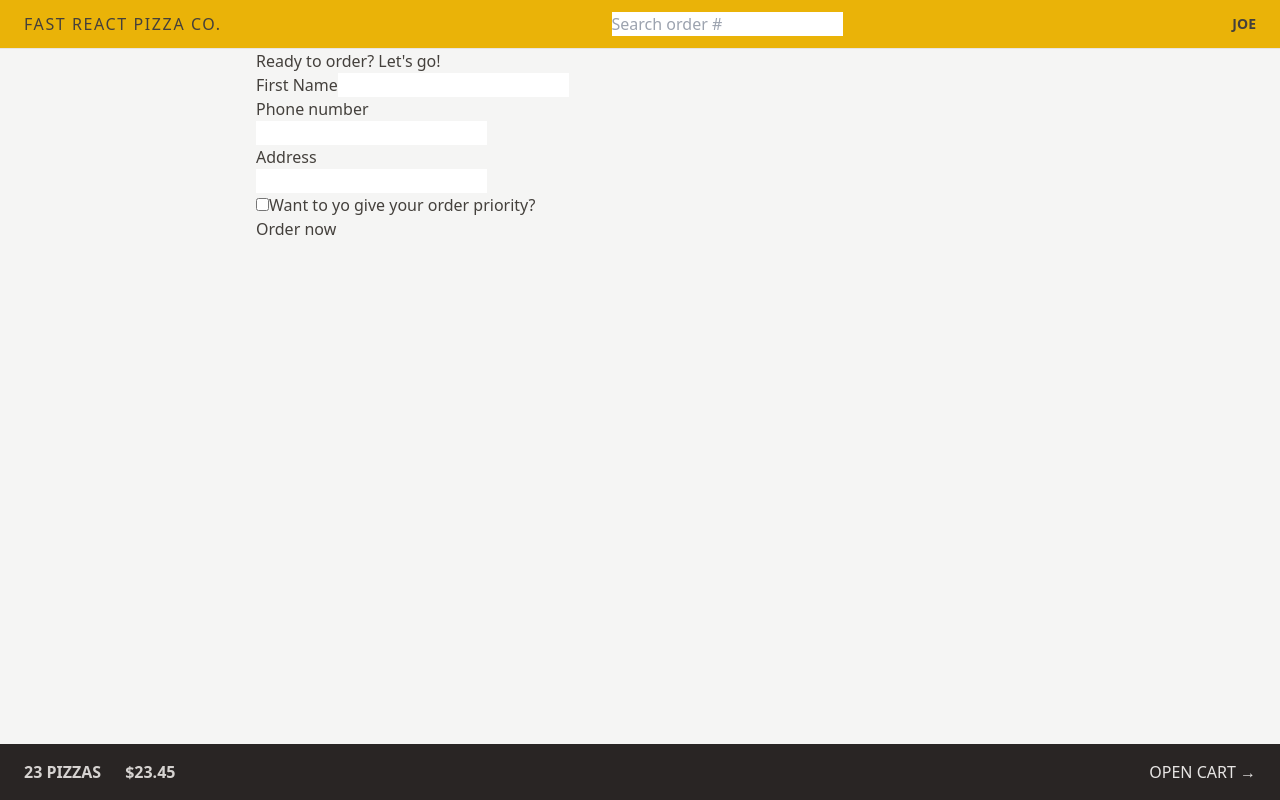
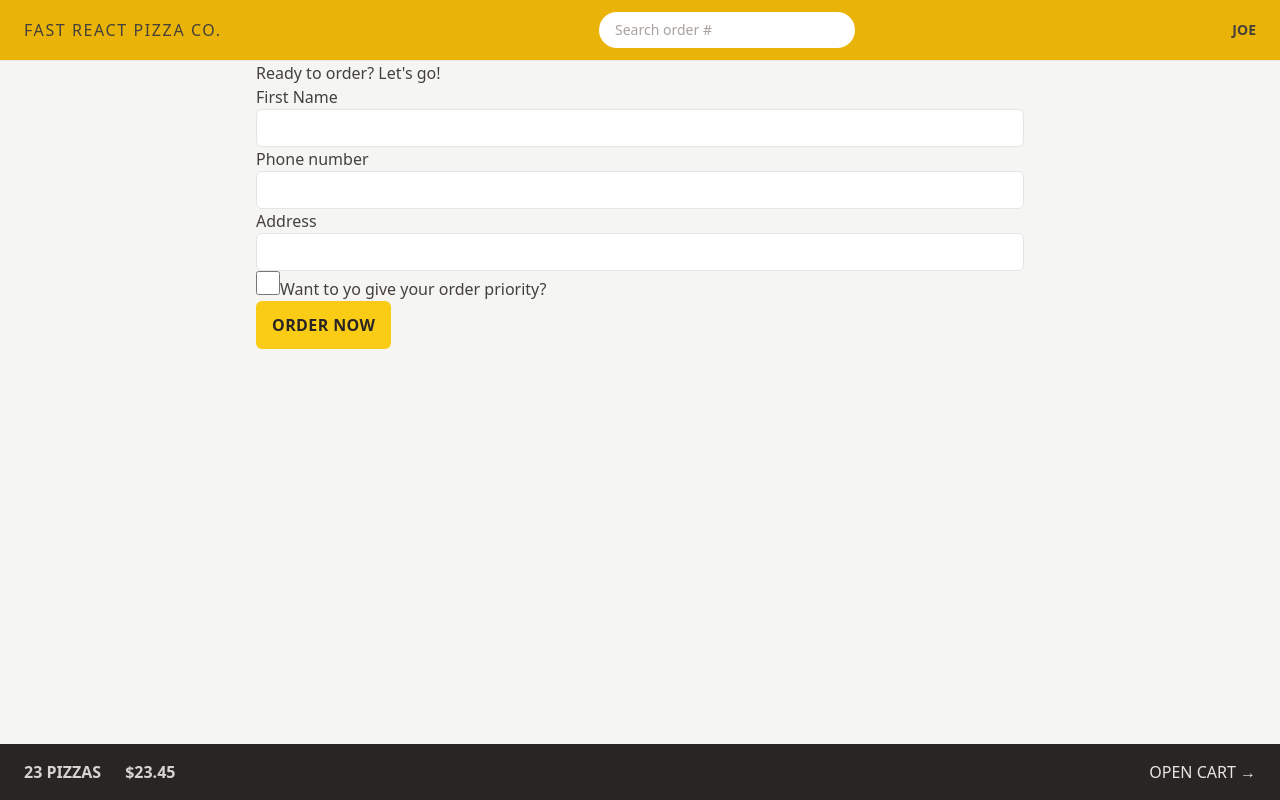
Before and after one commit to breakthrough001/react-pizza-co, a React (Vite) app: page /order/new in a window 1280 px wide. Built offline with nearby package versions, Linux system fonts and the light colour scheme.

Commit message:
button components

```diff
--- a/src/features/cart/Cart.jsx
+++ b/src/features/cart/Cart.jsx
@@ -1,4 +1,5 @@
-import { Link } from 'react-router-dom';
+import LinkButton from '../../ui/LinkButton';
+import Button from '../../ui/Button';
 
 const fakeCart = [
   {
@@ -29,12 +30,13 @@
 
   return (
     <div>
-      <Link to="/menu">&larr; Back to menu</Link>
+      <LinkButton to="/menu">&larr; Back to menu</LinkButton>
 
       <h2>Your cart, %NAME%</h2>
 
       <div>
-        <Link to="/order/new">Order pizzas</Link>
+        <Button to="/order/new">Order pizzas</Button>
+
         <button>Clear cart</button>
       </div>
     </div>
--- a/src/features/order/CreateOrder.jsx
+++ b/src/features/order/CreateOrder.jsx
@@ -4,8 +4,9 @@
   redirect,
   useActionData,
   useNavigation,
-} from "react-router-dom";
-import { createOrder } from "../../services/apiRestaurant";
+} from 'react-router-dom';
+import { createOrder } from '../../services/apiRestaurant';
+import Button from '../../ui/Button';
 
 // https://uibakery.io/regex-library/phone-number
 const isValidPhone = (str) =>
@@ -16,21 +17,21 @@
 const fakeCart = [
   {
     pizzaId: 12,
-    name: "Mediterranean",
+    name: 'Mediterranean',
     quantity: 2,
     unitPrice: 16,
     totalPrice: 32,
   },
   {
     pizzaId: 6,
-    name: "Vegetale",
+    name: 'Vegetale',
     quantity: 1,
     unitPrice: 13,
     totalPrice: 13,
   },
   {
     pizzaId: 11,
-    name: "Spinach and Mushroom",
+    name: 'Spinach and Mushroom',
     quantity: 1,
     unitPrice: 15,
     totalPrice: 15,
@@ -39,7 +40,7 @@
 
 function CreateOrder() {
   const navigation = useNavigation();
-  const isSubmitting = navigation.state === "submitting";
+  const isSubmitting = navigation.state === 'submitting';
 
   const formErrors = useActionData();
 
@@ -54,13 +55,13 @@
       <Form method="POST">
         <div>
           <label>First Name</label>
-          <input type="text" name="customer" required />
+          <input className="input" type="text" name="customer" required />
         </div>
 
         <div>
           <label>Phone number</label>
           <div>
-            <input type="tel" name="phone" required />
+            <input className="input" type="tel" name="phone" required />
           </div>
           {formErrors?.phone && <p>{formErrors.phone}</p>}
         </div>
@@ -68,12 +69,13 @@
         <div>
           <label>Address</label>
           <div>
-            <input type="text" name="address" required />
+            <input type="text" name="address" required className="input" />
           </div>
         </div>
 
         <div>
           <input
+            className="h-6 w-6 accent-yellow-400 focus:outline-none focus:ring focus:ring-yellow-400 focus:ring-offset-2"
             type="checkbox"
             name="priority"
             id="priority"
@@ -85,9 +87,9 @@
 
         <div>
           <input type="hidden" name="cart" value={JSON.stringify(cart)} />
-          <button disabled={isSubmitting}>
-            {isSubmitting ? "Placing order..." : "Order now"}
-          </button>
+          <Button disabled={isSubmitting}>
+            {isSubmitting ? 'Placing order...' : 'Order now'}
+          </Button>
         </div>
       </Form>
     </div>
@@ -102,22 +104,24 @@
   const order = {
     ...data,
     cart: JSON.parse(data.cart),
-    priority: data.priority === "on",
+    priority: data.priority === 'on',
   };
 
   const errors = {};
   if (!isValidPhone(order.phone))
     // if there is an error, add errors.phone to errors object
     errors.phone =
-      "Please give us your correct phone number. We may need to contact you.";
+      'Please give us your correct phone number. We may need to contact you.';
 
   if (Object.keys(errors).length > 0) return errors;
 
   // If everything is ok, create new order and redirect
-  const newOrder = await createOrder(order);
+  // const newOrder = await createOrder(order);
 
   // the id is created from the api on the server\
-  return redirect(`/order/${newOrder.id}`);
+  // return redirect(`/order/${newOrder.id}`);
+
+  return null;
 }
 
 export default CreateOrder;
--- a/src/features/order/SearchOrder.jsx
+++ b/src/features/order/SearchOrder.jsx
@@ -1,15 +1,15 @@
-import { useState } from "react";
-import { useNavigate } from "react-router-dom";
+import { useState } from 'react';
+import { useNavigate } from 'react-router-dom';
 
 function SearchOrder() {
-  const [query, setQuery] = useState("");
+  const [query, setQuery] = useState('');
   const navigate = useNavigate();
 
   function handleSubmit(e) {
     e.preventDefault();
     if (!query) return;
     navigate(`/order/${query}`);
-    setQuery("");
+    setQuery('');
   }
 
   return (
@@ -18,6 +18,7 @@
         placeholder="Search order #"
         value={query}
         onChange={(e) => setQuery(e.target.value)}
+        className="w-28 rounded-full px-4 py-2 text-sm transition-all duration-300 placeholder:text-stone-400 focus:outline-none focus:ring focus:ring-yellow-500 focus:ring-opacity-50 sm:w-64 sm:focus:w-72"
       />
     </form>
   );
--- a/src/features/user/CreateUser.jsx
+++ b/src/features/user/CreateUser.jsx
@@ -1,4 +1,5 @@
 import { useState } from 'react';
+import Button from '../../ui/Button';
 
 function CreateUser() {
   const [username, setUsername] = useState('');
@@ -18,12 +19,12 @@
         placeholder="Your full name"
         value={username}
         onChange={(e) => setUsername(e.target.value)}
-        className="w-72"
+        className="input mb-8 w-72"
       />
 
       {username !== '' && (
         <div>
-          <button>Start ordering</button>
+          <Button>Start ordering</Button>
         </div>
       )}
     </form>
--- a/src/index.css
+++ b/src/index.css
@@ -2,41 +2,48 @@
 @tailwind components;
 @tailwind utilities;
 
-/* body {
-  font-family: system-ui, -apple-system, BlinkMacSystemFont, 'Segoe UI', Roboto,
-    Oxygen, Ubuntu, Cantarell, 'Open Sans', 'Helvetica Neue', sans-serif;
-  background-color: #f7f7f7;
-  color: #444;
+@layer components {
+  .input {
+    @apply w-full rounded-md border border-stone-200 px-4 py-2 text-sm transition-all duration-300 placeholder:text-stone-400 focus:outline-none focus:ring focus:ring-yellow-400 md:px-6;
+  }
 }
-
-.layout {
-  display: grid;
-  grid-template-rows: auto 1fr auto;
-  gap: 32px;
-  height: 100dvh;
-} */
 
 /* https://dev.to/afif/i-made-100-css-loaders-for-your-next-project-4eje */
 .loader {
   width: 45px;
   aspect-ratio: 0.75;
   --c: no-repeat linear-gradient(#252525 0 0);
-  background: var(--c) 0% 50%, var(--c) 50% 50%, var(--c) 100% 50%;
+  background:
+    var(--c) 0% 50%,
+    var(--c) 50% 50%,
+    var(--c) 100% 50%;
   background-size: 20% 50%;
   animation: loading 1s infinite linear;
 }
 
 @keyframes loading {
   20% {
-    background-position: 0% 0%, 50% 50%, 100% 50%;
+    background-position:
+      0% 0%,
+      50% 50%,
+      100% 50%;
   }
   40% {
-    background-position: 0% 100%, 50% 0%, 100% 50%;
+    background-position:
+      0% 100%,
+      50% 0%,
+      100% 50%;
   }
   60% {
-    background-position: 0% 50%, 50% 100%, 100% 0%;
+    background-position:
+      0% 50%,
+      50% 100%,
+      100% 0%;
   }
   80% {
-    background-position: 0% 50%, 50% 50%, 100% 100%;
+    background-position:
+      0% 50%,
+      50% 50%,
+      100% 100%;
   }
 }
--- /dev/null
+++ b/src/ui/Button.jsx
@@ -0,0 +1,21 @@
+import { Link } from 'react-router-dom';
+
+function Button({ children, disabled, to }) {
+  const className =
+    'inline-block rounded-md bg-yellow-400 px-4 py-3 font-semibold uppercase tracking-wide text-stone-800 transition-colors duration-300 hover:bg-yellow-300 focus:bg-yellow-300 focus:outline-none focus:ring-2 focus:ring-yellow-300 focus:ring-offset-2 disabled:cursor-not-allowed disabled:bg-yellow-500 disabled:hover:bg-yellow-500';
+
+  if (to)
+    return (
+      <Link to={to} className={className}>
+        {children}
+      </Link>
+    );
+
+  return (
+    <button disabled={disabled} className={className}>
+      {children}
+    </button>
+  );
+}
+
+export default Button;
--- a/src/ui/Error.jsx
+++ b/src/ui/Error.jsx
@@ -1,7 +1,7 @@
-import { useNavigate, useRouteError } from "react-router-dom";
+import { useRouteError } from 'react-router-dom';
+import LinkButton from './LinkButton';
 
 function Error() {
-  const navigate = useNavigate();
   const error = useRouteError();
 
   return (
@@ -9,7 +9,7 @@
       <h1>Something went wrong 😢</h1>
       <p>{error.data || error.message}</p>
 
-      <button onClick={() => navigate(-1)}>&larr; Go back</button>
+      <LinkButton to={-1}>&larr; Go back</LinkButton>
     </div>
   );
 }
--- /dev/null
+++ b/src/ui/LinkButton.jsx
@@ -0,0 +1,22 @@
+import { Link, useNavigate } from 'react-router-dom';
+
+function LinkButton({ children, to }) {
+  const navigate = useNavigate();
+  const className =
+    'text-small text-blue-500 hover:text-blue-600 hover:underline';
+
+  if (to === -1)
+    return (
+      <button className={className} onClick={() => navigate(-1)}>
+        {children}
+      </button>
+    );
+
+  return (
+    <Link to={to} className={className}>
+      {children}
+    </Link>
+  );
+}
+
+export default LinkButton;
```
